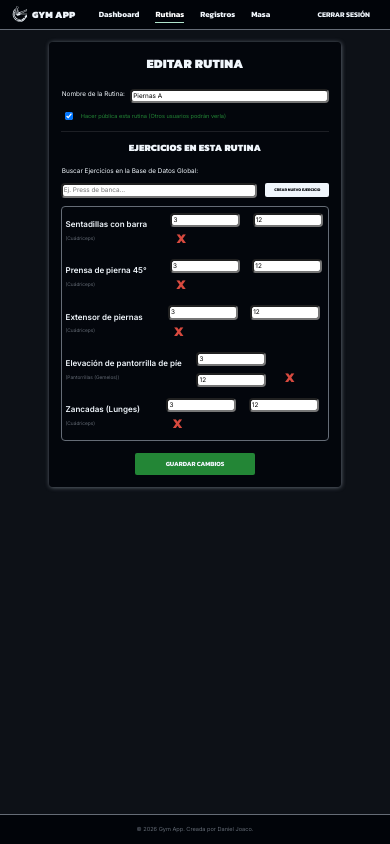
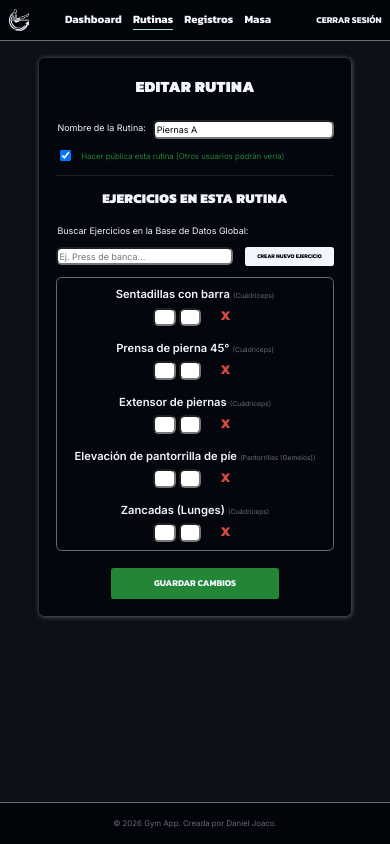
Before and after one commit to DanielJoaco/Django-Apps, a Django app: page /workouts/routines/edit/1/ in a window 390 px wide. Run offline with Django 5.2, Linux system fonts and the light colour scheme; a user stored in the database is signed in; data comes from the database, SQL or seed files in the repository; both versions use the stored data as it was after the commit.

Commit message:
Se ajustaro estilos responsive

```diff
--- a/Gym_App/static/css/base.css
+++ b/Gym_App/static/css/base.css
@@ -332,14 +332,54 @@ footer p {
      }
 }
 
-@media (max-width: 650px) {
+@media (max-width: 700px) {
      html {
-          font-size: 30%; /* 1rem = 5px */
+          font-size: 35%; /* 1rem = 5px */
      }
+     .dashboard-container{
+        flex-direction: column-reverse;
+          align-items: center;
+     }
+
+      .resume-exercises-log {
+          order: 1;
+          width: 100%;
+      }
+
+      .dashboard-bottom-row {
+          order: 2;
+          display: flex;
+          gap: 1.5rem;
+          width: 100%;
+      }
+
+      .dashboard-bottom-row .list-of-routines,
+      .dashboard-bottom-row .dashboard-actions {
+          min-width: 25rem;
+      }
+
 }
 
 @media (max-width: 550px) {
-     html {
-          font-size: 25%; /* 1rem = 5px */
+    h1{
+        font-size: 3.6rem;
+    }
+    h2{
+        font-size: 2.8rem;
+    }
+     #logo-title{
+        display: none;
+     }
+
+     nav{
+        padding: 0 1.5rem;
+     }
+     #nav-list div {
+        gap: 2rem;
+     }
+
+     #logout-button{
+        font-size: 1.6rem;
+        padding: 0;
      }
 }
--- a/Gym_App/static/css/dashboard.css
+++ b/Gym_App/static/css/dashboard.css
@@ -7,6 +7,10 @@
     width: 100%;
     margin-top: 2rem;
     box-sizing: border-box;
+}
+
+.dashboard-bottom-row {
+    display: contents;
 }
 
 /* ==========================================================================
--- a/Gym_App/static/css/workouts/create_routine.css
+++ b/Gym_App/static/css/workouts/create_routine.css
@@ -45,6 +45,11 @@
 .form-control{
     flex: 1;
     max-width: 80rem;
+}
+
+.input-number {
+    width: 4rem;
+    text-align: center;
 }
 
 .form-group-inline {
@@ -201,3 +206,12 @@
     max-width: 30rem;
     margin: 0 auto;
 }
+
+@media (max-width: 650px) {
+    main{
+        padding: 3rem 0;
+    }
+    .routine-add-item{
+    flex-direction: column;
+    }
+}
--- a/Gym_App/static/js/workouts/create_routine.js
+++ b/Gym_App/static/js/workouts/create_routine.js
@@ -191,8 +191,8 @@ document.addEventListener("DOMContentLoaded", function () {
                 <input type="hidden" name="exercises[]" value="${id}">
             </div>
             <div>
-                <input type="number" name="sets_${id}" placeholder="Series" min="1" required value="${initialSets}" style="width: 70px; margin-left:10px;" class="form-control">
-                <input type="number" name="reps_${id}" placeholder="Reps" min="1" required value="${initialReps}" style="width: 70px; margin-left:10px;" class="form-control">
+                <input type="number" name="sets_${id}" placeholder="Series" min="1" required value="${initialSets}" class="form-control input-number">
+                <input type="number" name="reps_${id}" placeholder="Reps" min="1" required value="${initialReps}" class="form-control input-number">
                 <button type="button" onclick="this.parentElement.parentElement.remove()" style="color: var(--text-warning); margin-left:10px; border:none; background:none; cursor:pointer; font-weight:bold;">X</button>
             </div>
         `;
--- a/Gym_App/templates/base.html
+++ b/Gym_App/templates/base.html
@@ -30,7 +30,7 @@
                     </svg>
 
                 </a>
-                <h3>{% block logo_title %}Gym App{% endblock %}</h3>
+                <h3 id="logo-title">{% block logo_title %}Gym App{% endblock %}</h3>
             </div>
 
 
```
Also changed, not shown: Gym_App/static/css/workouts/add_record.css (+7 -0 lines), Gym_App/templates/dashboard.html (+21 -22 lines), Gym_App/db.sqlite3.
